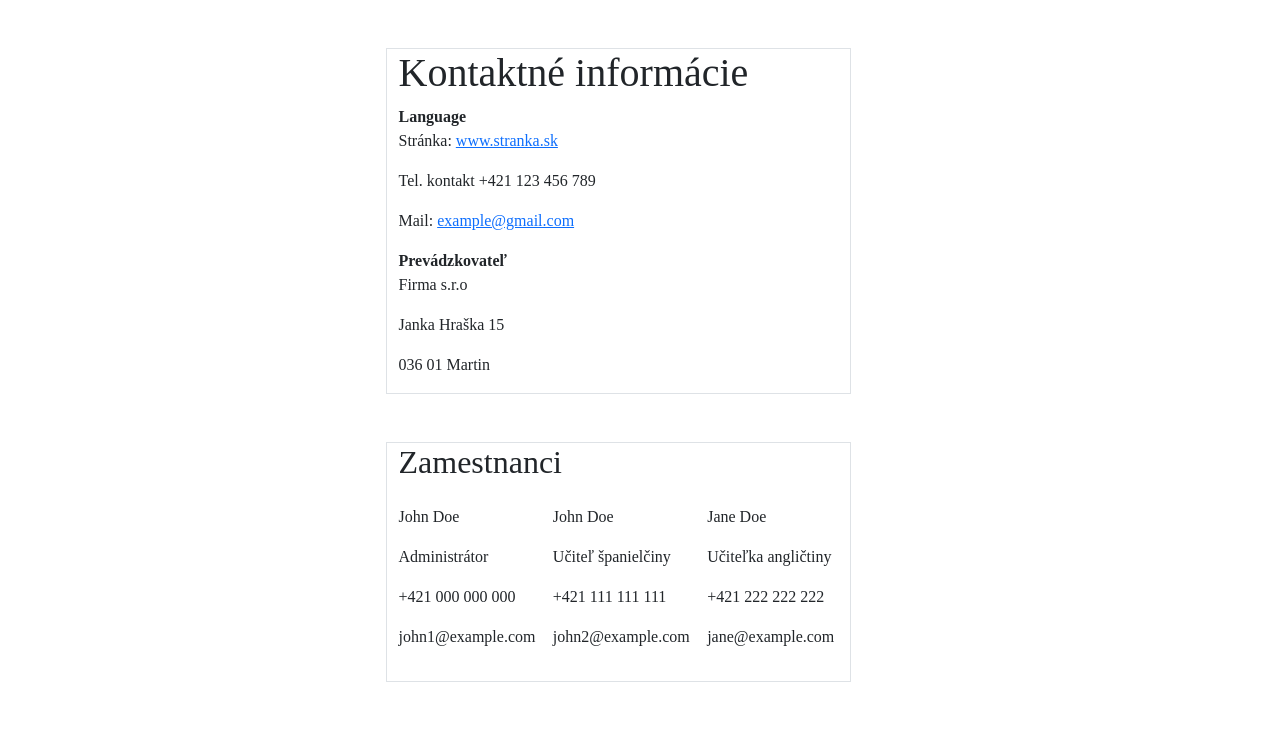
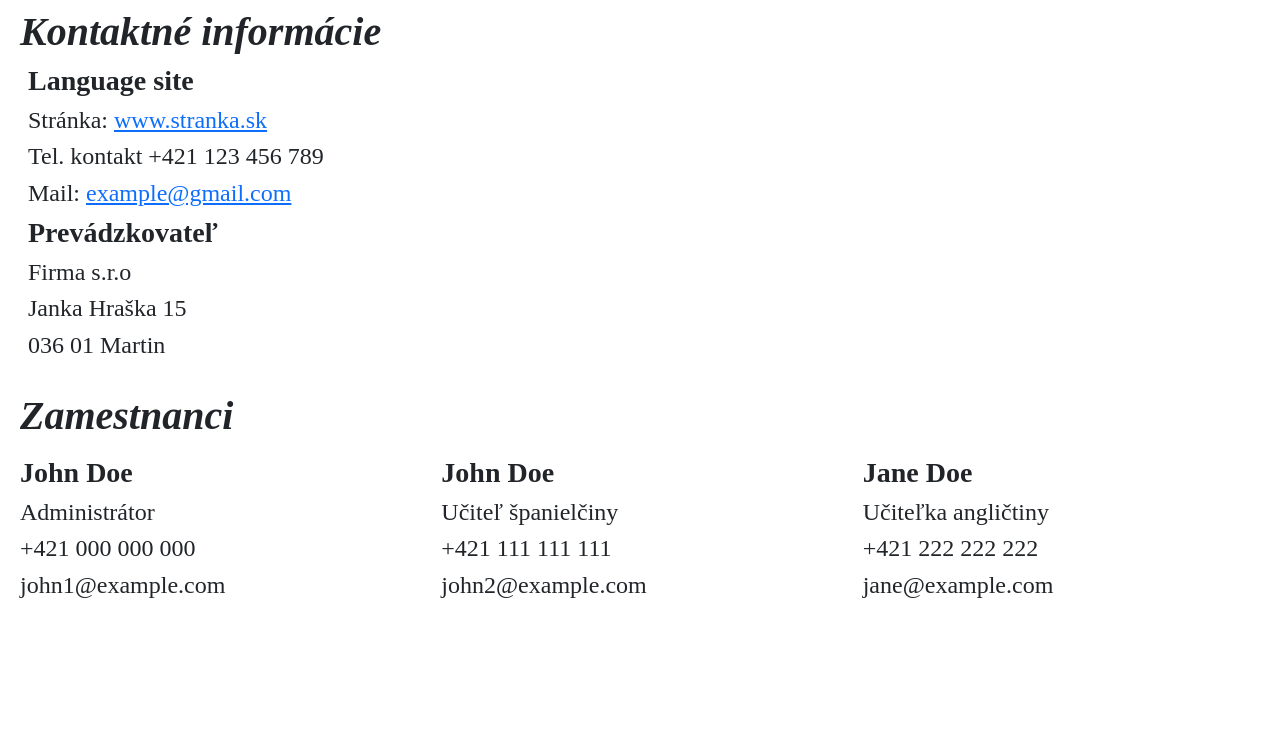
Before and after one commit to Deadname5/vaii-semestralna-praca, a PHP site: page /contacts.html in a window 1280 px wide. Shown: the part 76-806 px from the top of the page. After the commit the page ends 674 px from the top, so only its background shows below. Run offline with PHP 8.4, Linux system fonts and the light colour scheme.

Commit message:
feat: finished contacts.html

```diff
--- a/contacts.html
+++ b/contacts.html
@@ -38,43 +38,41 @@
         </div>
     </nav>
 </header>
-<div class="container-sm my-5 mx-sm-5">
-    <div class="container col-sm-5 border">
-    <h1>Kontaktné informácie</h1>
-        <strong>Language</strong>
-        <p>Stránka: <a href="index.html">www.stranka.sk</a></p>
-        <p>Tel. kontakt +421 123 456 789</p>
-        <p>Mail: <a href="#">example@gmail.com</a></p>
-        <strong>Prevádzkovateľ</strong>
-        <p>Firma s.r.o</p>
-        <p>Janka Hraška 15</p>
-        <p> 036 01 Martin</p>
+<div class="row my-2 mx-2">
+    <h1 class="nadpis">Kontaktné informácie</h1>
+    <div class="container-xxl col-auto mx-2 ">
+
+        <h3 class="bold">Language site</h3>
+        <h4>Stránka: <a href="index.html">www.stranka.sk</a></h4>
+        <h4>Tel. kontakt +421 123 456 789</h4>
+        <h4>Mail: <a href="#">example@gmail.com</a></h4>
+        <h3 class="bold">Prevádzkovateľ</h3>
+        <h4>Firma s.r.o</h4>
+        <h4>Janka Hraška 15</h4>
+        <h4> 036 01 Martin</h4>
     </div>
 
-    <div class="my-5"></div>
-
-    <div class="container col-sm-5 border">
-        <h2>Zamestnanci</h2>
-        <div class="row">
-        <div class="pracovnik col-sm-4 my-3">
-            <p>John Doe</p>
-            <p>Administrátor</p>
-            <p>+421 000 000 000</p>
-            <p>john1@example.com</p>
-        </div>
-        <div class="pracovnik col-sm-4 my-3">
-            <p>John Doe</p>
-            <p>Učiteľ španielčiny</p>
-            <p>+421 111 111 111</p>
-            <p>john2@example.com</p>
-        </div>
-        <div class="pracovnik col-sm-4 my-3">
-            <p>Jane Doe</p>
-            <p>Učiteľka angličtiny</p>
-            <p>+421 222 222 222</p>
-            <p>jane@example.com</p>
-        </div>
+    <div class="my-2"></div>
+</div>
+<div class="row mx-2">
+    <h1 class="nadpis">Zamestnanci</h1>
+    <div class="pracovnik col-md-4 my-2">
+        <h3 class="bold">John Doe</h3>
+        <h4 class="employment">Administrátor</h4>
+        <h4 class="descriptive">+421 000 000 000</h4>
+        <h4 class="descriptive">john1@example.com</h4>
     </div>
+    <div class="pracovnik col-md-4 my-2">
+        <h3 class="bold">John Doe</h3>
+        <h4 class="employment">Učiteľ španielčiny</h4>
+        <h4 class="descriptive">+421 111 111 111</h4>
+        <h4 class="descriptive">john2@example.com</h4>
+    </div>
+    <div class="pracovnik col-md-4 my-2">
+        <h3 class="bold">Jane Doe</h3>
+        <h4 class="employment">Učiteľka angličtiny</h4>
+        <h4 class="descriptive">+421 222 222 222</h4>
+        <h4 class="descriptive">jane@example.com</h4>
     </div>
 </div>
 </body>
--- a/style.css
+++ b/style.css
@@ -90,3 +90,11 @@ td {
     background: linear-gradient(to bottom, #e60000 0%, #ad0000 12%);;
     padding: 20px;
 }
+
+.nadpis {
+    font-style: oblique;
+    font-weight: bolder;
+}
+.bold {
+    font-weight: bold;
+}
```
